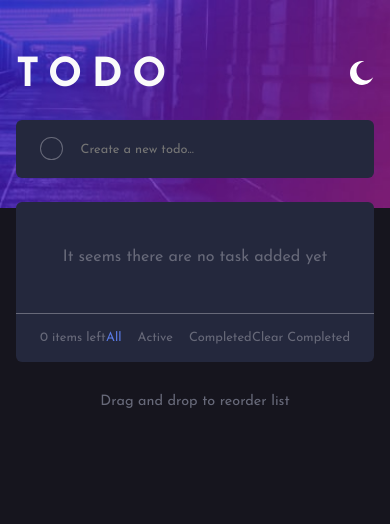
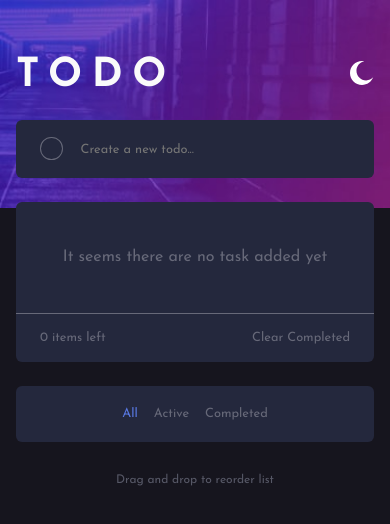
Before and after one commit to AAAnanastya/todo-app, a React app: page / in a window 390 px wide. Shown: the top 524 px of the page. Built offline with nearby package versions, Linux system fonts and the light colour scheme; the HTML template or start-up script is replaced by a standard one.

Commit message:
Styles adjustment

```diff
--- a/src/App.css
+++ b/src/App.css
@@ -22,7 +22,7 @@
 }
 
 .background.light {
-  background-color: var(--color-light-gray);
+  background-color: var(--color-gray);
 }
 
 .content_container {
--- a/src/components/Footer.module.css
+++ b/src/components/Footer.module.css
@@ -1,5 +1,6 @@
 .text {
-  font-size: 0.9rem;
+  font-size: 0.75rem;
   color: var(--color-dark-gray-purple);
+  opacity: 0.8;
   margin-top: 2rem;
 }
--- a/src/components/TaskItem.module.css
+++ b/src/components/TaskItem.module.css
@@ -5,8 +5,15 @@
   justify-content: space-between;
   height: 3.6rem;
   padding-inline: 1.5rem;
+  box-sizing: border-box;
+}
+
+.item-container.dark {
   border-bottom: 1px solid var(--color-dark-gray-purple);
-  box-sizing: border-box;
+}
+
+.item-container.light {
+  border-bottom: 1px solid var(--color-light-grayish-purple);
 }
 
 .task-wrapper {
@@ -18,13 +25,27 @@
 
 .task-wrapper p {
   width: max-content;
-  color: var(--color-grayish-purple);
   cursor: pointer;
 }
 
+.task-wrapper.dark p {
+  color: var(--color-grayish-purple);
+}
+
+.task-wrapper.light p {
+  color: var(--color-dark-gray-purple);
+}
+
 .task-wrapper p.done {
+  text-decoration: line-through;
+}
+
+.task-wrapper.dark p.done {
   color: var(--color-dark-gray-purple);
-  text-decoration: line-through;
+}
+
+.task-wrapper.light p.done {
+  color: var(--color-light-grayish-purple);
 }
 
 .item-container img.cross {
--- a/src/components/TaskItem.tsx
+++ b/src/components/TaskItem.tsx
@@ -1,3 +1,5 @@
+import { useTheme } from './ThemeContext';
+
 import TaskStatusIcon from './TaskStatusIcon';
 
 import styles from './TaskItem.module.css';
@@ -11,9 +13,11 @@ interface TaskItemProps {
 }
 
 export default function TaskItem({ task, status, toDelete, statusChange }: TaskItemProps): JSX.Element {
+  const { theme } = useTheme();
+
   return (
-    <div className={styles['item-container']}>
-      <div className={styles['task-wrapper']} onClick={() => statusChange(task)}>
+    <div className={`${styles['item-container']} ${styles[theme]}`}>
+      <div className={`${styles['task-wrapper']}  ${styles[theme]}`} onClick={() => statusChange(task)}>
         <TaskStatusIcon status={status} />
         <p className={`${status === 'done' && styles.done}`}>{task}</p>
       </div>
--- a/src/components/TaskList.module.css
+++ b/src/components/TaskList.module.css
@@ -47,8 +47,12 @@
   cursor: pointer;
 }
 
-.task-bar p:hover {
+.task-bar.dark p:hover {
   color: var(--color-light-gray);
+}
+
+.task-bar.light p:hover {
+  color: var(--color-dark-grayish-blue);
 }
 
 .task-bar p.non-click {
@@ -63,3 +67,19 @@
   display: flex;
   gap: 1rem;
 }
+
+.separate-nav-container {
+  margin-top: 1.5rem;
+  width: 100%;
+  border-radius: 6px;
+  height: 3.5rem;
+  justify-content: center;
+}
+
+.task-bar.dark.separate-nav-container {
+  background-color: var(--color-dark-grayish-blue);
+}
+
+.task-bar.light.separate-nav-container {
+  background-color: var(--color-light-gray);
+}
--- a/src/components/TaskList.tsx
+++ b/src/components/TaskList.tsx
@@ -2,7 +2,7 @@ import { useTheme } from './ThemeContext';
 
 import TaskItem from './TaskItem';
 import styles from './TaskList.module.css';
-import { useState } from 'react';
+import { useState, useEffect } from 'react';
 
 type Todo = {
   task: string;
@@ -23,7 +23,22 @@ export default function TaskList({ todos, onDeleteTask, onStatusChange, onClearC
 
   const taskLeftNum = todos.filter((todo) => todo.state === 'active').length;
 
+  const [windowWidth, setWindowWidth] = useState(window.innerWidth);
+
+  useEffect(() => {
+    const handleResize = () => {
+      setWindowWidth(window.innerWidth);
+    };
+
+    window.addEventListener('resize', handleResize);
+
+    return () => {
+      window.removeEventListener('resize', handleResize);
+    };
+  }, []);
+
   return (
+    <>
       <div className={`${styles['todo-container']} ${styles[theme]}`}>
         {todos.length < 1 && <div className={styles['empty-mock']}>It seems there are no task added yet</div>}
         <ul>
@@ -38,8 +53,9 @@ export default function TaskList({ todos, onDeleteTask, onStatusChange, onClearC
                 ))}
         </ul>
 
-      <div className={styles['task-bar']}>
+        <div className={`${styles['task-bar']} ${styles[theme]}`}>
           <p className={styles['non-click']}>{taskLeftNum} items left</p>
+          {windowWidth > 768 && (
             <div className={styles['task-navigation']}>
               <p
                 className={`${selectedFilter === 'all' && styles.active}`}
@@ -66,8 +82,41 @@ export default function TaskList({ todos, onDeleteTask, onStatusChange, onClearC
                 Completed
               </p>
             </div>
+          )}
           <p onClick={onClearCompleted}>Clear Completed</p>
         </div>
       </div>
+
+      {windowWidth <= 768 && (
+        <div className={`${styles['task-bar']} ${styles[theme]} ${styles['separate-nav-container']}`}>
+          <div className={styles['task-navigation']}>
+            <p
+              className={`${selectedFilter === 'all' && styles.active}`}
+              onClick={() => {
+                setFilters('all');
+                setSelectedFilter('all');
+              }}>
+              All
+            </p>
+            <p
+              className={`${selectedFilter === 'active' && styles.active}`}
+              onClick={() => {
+                setFilters('active');
+                setSelectedFilter('active');
+              }}>
+              Active
+            </p>
+            <p
+              className={`${selectedFilter === 'done' && styles.active}`}
+              onClick={() => {
+                setFilters('done');
+                setSelectedFilter('done');
+              }}>
+              Completed
+            </p>
+          </div>
+        </div>
+      )}
+    </>
   );
 }
--- a/src/components/TaskStatusIcon.module.css
+++ b/src/components/TaskStatusIcon.module.css
@@ -24,8 +24,15 @@
   height: 1.3rem;
   width: 1.3rem;
   border-radius: 50%;
+  z-index: 1;
+}
+
+.icon-container.dark:hover::before {
   background-color: var(--color-dark-grayish-blue);
-  z-index: 1;
+}
+
+.icon-container.light:hover::before {
+  background-color: var(--color-light-gray);
 }
 
 .icon-container.done {
--- a/src/components/TaskStatusIcon.tsx
+++ b/src/components/TaskStatusIcon.tsx
@@ -1,3 +1,5 @@
+import { useTheme } from './ThemeContext';
+
 import styles from './TaskStatusIcon.module.css';
 import checkIcon from '../assets/checker/icon-check.svg';
 
@@ -6,8 +8,13 @@ interface TaskStatusIconProps {
 }
 
 export default function TaskStatusIcon({ status }: TaskStatusIconProps): JSX.Element {
+  const { theme } = useTheme();
+
   return (
-    <div className={`${styles['icon-container']} ${status === 'default' ? styles.nonclick : status === 'done' ? styles.done : ''}`}>
+    <div
+      className={`${styles['icon-container']} ${styles[theme]} ${
+        status === 'default' ? styles.nonclick : status === 'done' ? styles.done : ''
+      }`}>
       {status === 'done' && <img src={checkIcon} alt="✓" />}
     </div>
   );
--- a/src/index.css
+++ b/src/index.css
@@ -6,7 +6,8 @@
 
 :root {
   --color-light-gray: hsl(0, 0%, 98%);
-  --color-gray: hsl(260, 2%, 76%);
+  --color-gray: hsl(260, 16%, 96%);
+  --color-light-grayish-purple: hsl(227, 18%, 90%);
   --color-grayish-purple: hsl(231, 18%, 71%);
   --color-dark-gray-purple: hsl(233, 8%, 44%);
   --color-dark-gray: hsl(247, 18%, 10%);
```
Lines whose indentation alone changed are shown as unchanged.
